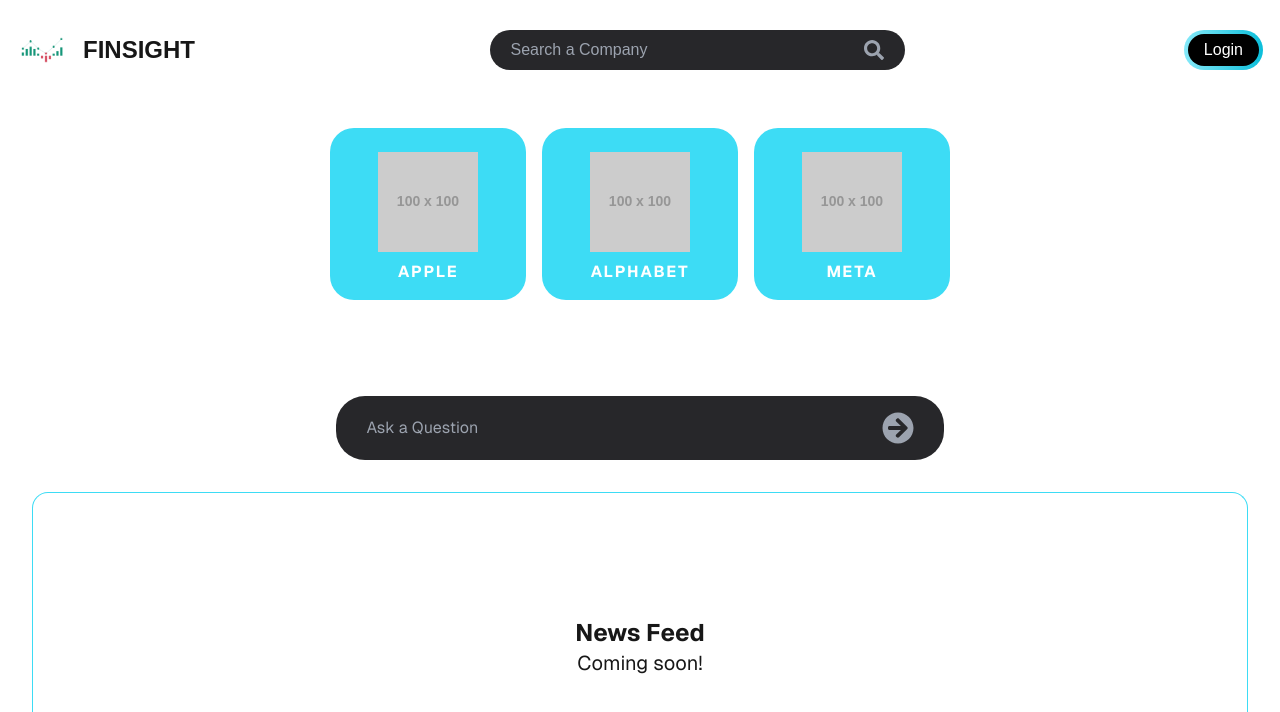
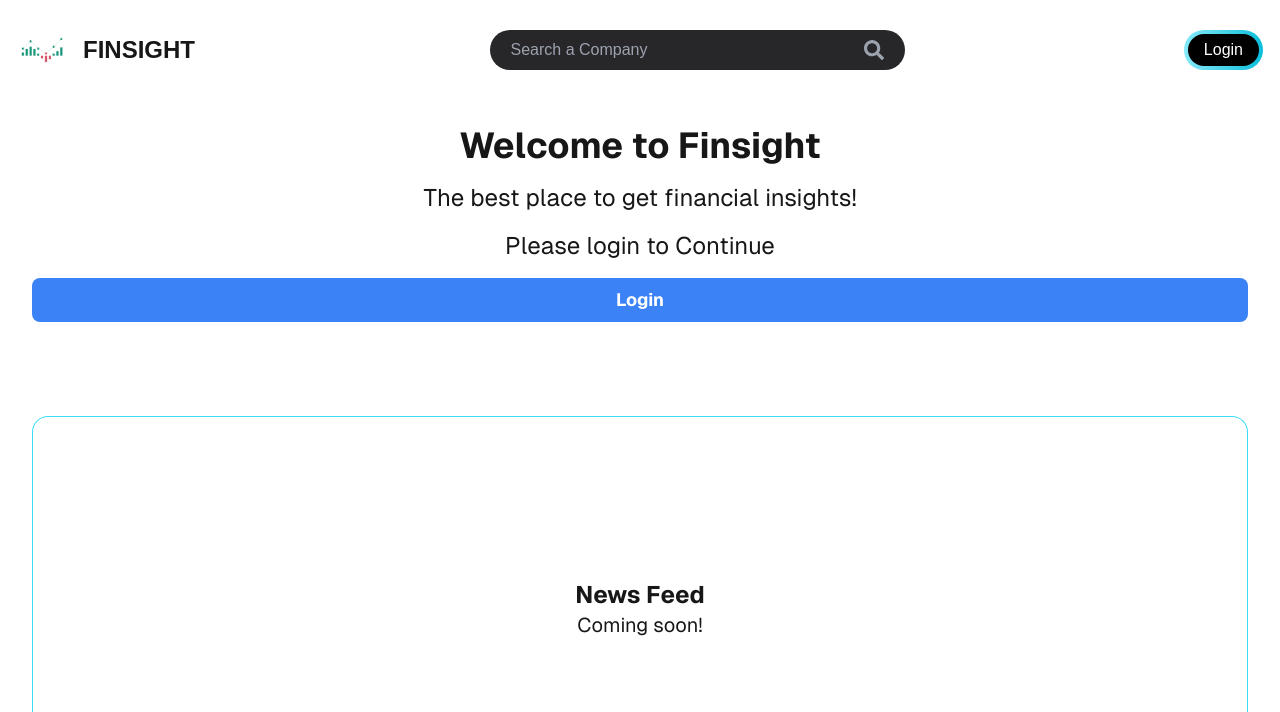
Before and after one commit to krish-shar/finsights, a Next.js app in the folder frontend/: page / in a window 1280 px wide. Shown: the top 712 px of the page. Built offline with nearby package versions, Linux system fonts and the light colour scheme; no server answers.

Commit message:
require login to chat

```diff
--- a/frontend/src/app/page.tsx
+++ b/frontend/src/app/page.tsx
@@ -1,11 +1,16 @@
+"use client";
 import SearchBar from "@/app/components/searchbar";
 import { CompanyButton } from "@/app/components/buttons";
 import { NewsFeed } from "@/app/components/news-feed";
+import { useUser } from "@auth0/nextjs-auth0/client";
 
 export default function Home() {
+  const { user, error, isLoading } = useUser();
+
   return (
     <div className="flex flex-col justify-evenly h-screen px-8 pt-8 font-[family-name:var(--font-geist-sans)]">
-      <main className="flex flex-col gap-8 py-8 justify-center items-center overflow-hidden">
+      {user ? (
+        <main className="flex flex-col gap-8 py-16 justify-center items-center overflow-hidden">
           <div className="justify-center py-16 space-x-4">
             <CompanyButton company={"Apple"} />
             <CompanyButton company={"Alphabet"} />
@@ -13,6 +18,27 @@
           </div>
           <SearchBar placeholder="Ask a Question" className="w-1/2 h-16" />
         </main>
+      ) : (
+        <div className="flex flex-col justify-center h-1/2 space-y-4">
+          <h1 className="w-full text-4xl text-center font-bold">
+            Welcome to Finsight
+          </h1>
+          <h2 className="w-full text-2xl text-center">
+            The best place to get financial insights!
+          </h2>
+          <h2 className="w-full text-2xl text-center">
+            Please login to Continue
+          </h2>
+          <button
+            onClick={() => {
+              window.location.href = "/api/auth/login";
+            }}
+            className="px-4 py-2 text-lg font-bold text-white bg-blue-500 rounded-lg"
+          >
+            Login
+          </button>
+        </div>
+      )}
       <NewsFeed />
     </div>
   );
```
Lines whose indentation alone changed are shown as unchanged.
